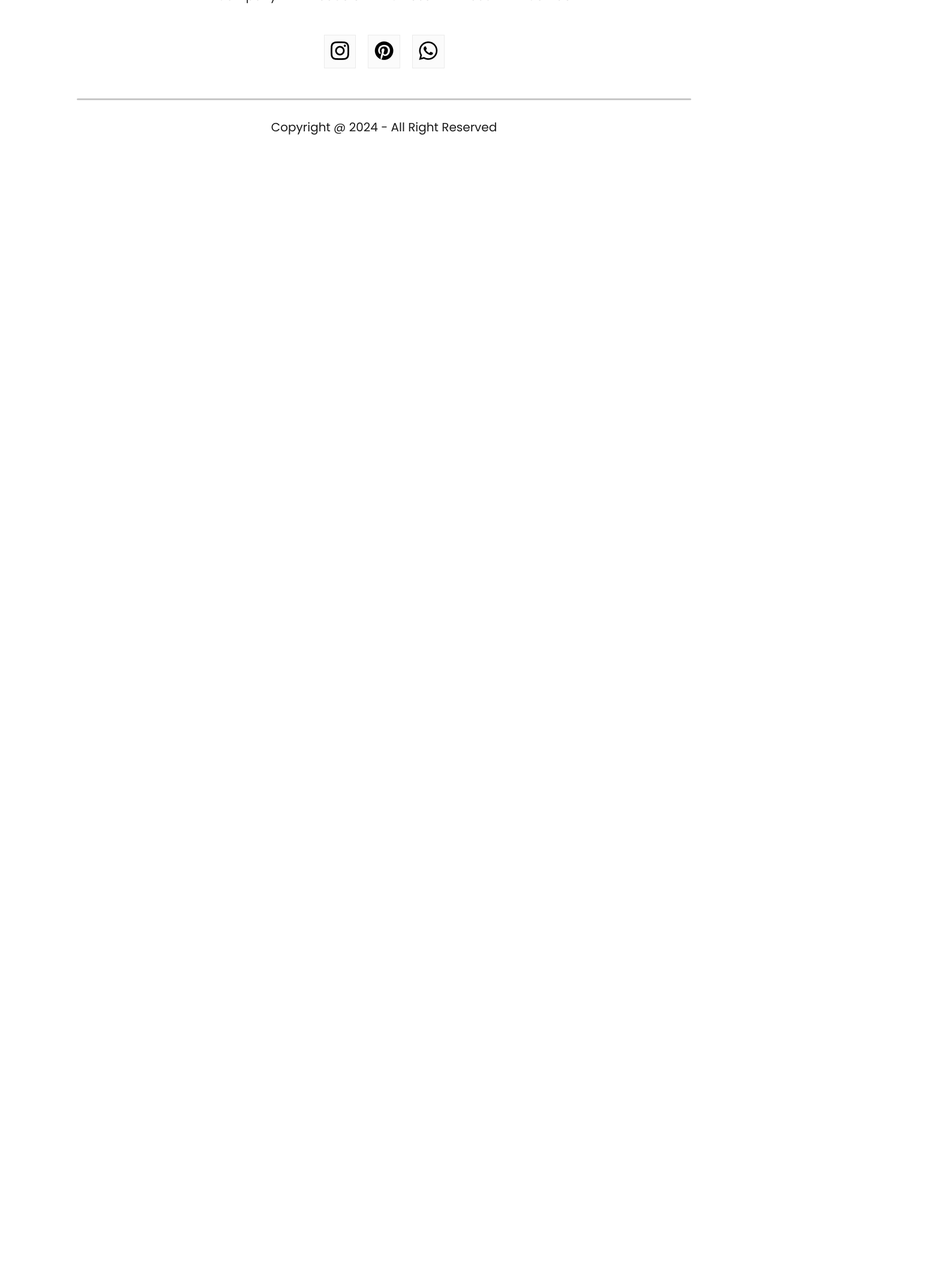
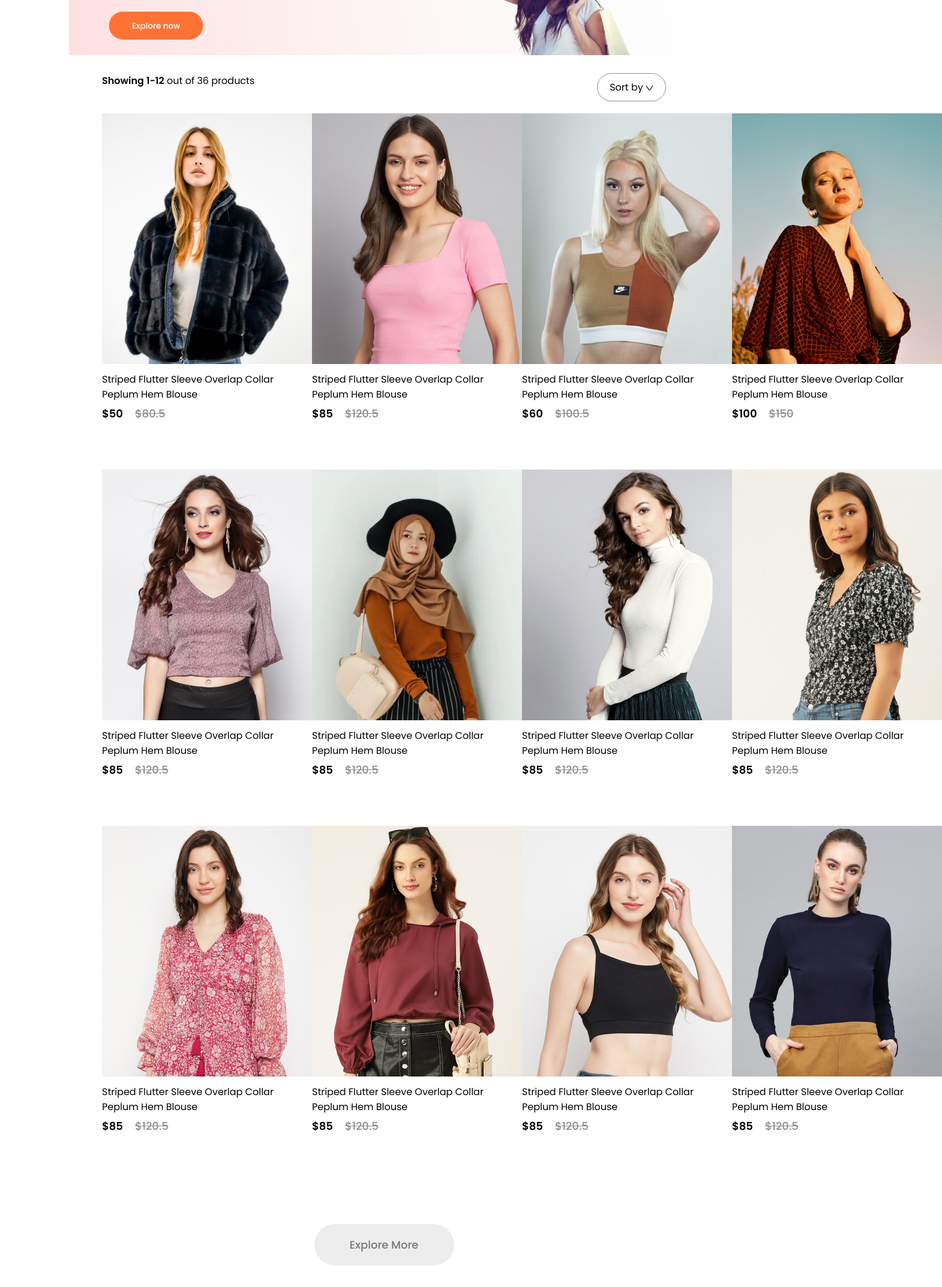
Before and after one commit to hazedrops/React_Ecommerce_Website, a React (Create React App) app: page /women in a window 1280 px wide. Shown: the part 260-2406 px from the top of the page at 60% size, 1570 px wide, since content can reach past the window. Before the commit the page ends 800 px from the top, so only its background shows below. Built offline with nearby package versions, Linux system fonts and the light colour scheme.

Commit message:
Each category and the style is done

```diff
--- a/src/App.js
+++ b/src/App.js
@@ -6,7 +6,10 @@
 import { Product } from './Pages/Product'
 import { Cart } from './Pages/Cart'
 import { LoginSignup } from './Pages/LoginSignup'
-import { Footer } from "./Components/Footer/Footer"
+import { Footer } from './Components/Footer/Footer'
+import men_banner from './Components/Assets/banner_mens.png'
+import women_banner from './Components/Assets/banner_women.png'
+import kid_banner from './Components/Assets/banner_kids.png'
 
 function App() {
   return (
@@ -15,9 +18,18 @@
         <Navbar />
         <Routes>
           <Route path='/' element={<Shop />} />
-          <Route path='/men' element={<ShopCategory category='men' />} />
-          <Route path='/women' element={<ShopCategory category='women' />} />
-          <Route path='/kids' element={<ShopCategory category='kids' />} />
+          <Route
+            path='/men'
+            element={<ShopCategory banner={men_banner} category='men' />}
+          />
+          <Route
+            path='/women'
+            element={<ShopCategory banner={women_banner} category='women' />}
+          />
+          <Route
+            path='/kids'
+            element={<ShopCategory banner={kid_banner} category='kid' />}
+          />
           <Route path='/product' element={<Product />}>
             <Route path=':productId' element={<Product />} />
           </Route>
--- a/src/Pages/CSS/ShopCategory.css
+++ b/src/Pages/CSS/ShopCategory.css
@@ -0,0 +1,43 @@
+.shopcategory-banner {
+  display: block;
+  margin: 30px auto;
+  width: 82%;
+}
+
+.shopcategory-indexSort {
+  display: flex;
+  margin: 0px 170px;
+  justify-content: space-between;
+  align-item: center;
+}
+
+.shopcategory-sort {
+  padding: 10px 20px;
+  border-radius: 40px;
+  border: 1px solid #888;
+}
+
+.shopcategory-indexSort p span {
+  font-weight: 600;
+}
+
+.shopcategory-products {
+  margin: 20px 170px;
+  display: grid;
+  grid-template-columns: 1fr 1fr 1fr 1fr;
+  row-gap: 80px;
+}
+
+.shopcategory-loadmore{
+  display: flex;
+  justify-content: center;
+  align-items: center;
+  margin: 150px auto;
+  width: 233px;
+  height: 69px;
+  border-radius: 75px;
+  background: #ededed;
+  color: #787878;
+  font-size: 18px;
+  font-weight: 500;
+}
--- a/src/Pages/LoginSignup.jsx
+++ b/src/Pages/LoginSignup.jsx
@@ -2,6 +2,23 @@
 
 export const LoginSignup = () => {
   return (
-    <div>LoginSignup</div>
+    <div className='loginsignup'>
+      <div className='loginsignup-container'>
+        <h1>Sign Up</h1>
+        <div className='loginsignup-fields'>
+          <input type='text' placeholder='Your Name' />
+          <input type='email' placeholder='Email Address' />
+          <input type='password' placeholder='Password' />
+        </div>
+        <button>Continue</button>
+        <p className='loginsignup-login'>
+          Already have an account? <span>Login here</span>
+        </p>
+        <div className='loginsignup-agree'>
+          <input type='checkbox' name='' id='' />
+          <p>By continuing, I agree to the terms of use & privacy policy.</p>
+        </div>
+      </div>
+    </div>
   )
 }
--- a/src/Pages/ShopCategory.jsx
+++ b/src/Pages/ShopCategory.jsx
@@ -1,13 +1,45 @@
 import React, { useContext } from 'react'
 import './CSS/ShopCategory.css'
-import { ShopContext } from "../Context/ShopContext"
+import { ShopContext } from '../Context/ShopContext'
+import dropdown_icon from '../Components/Assets/dropdown_icon.png'
+import Item from '../Components/Item/Item'
 
 export const ShopCategory = (props) => {
-  const {all_product} = useContext(ShopContext)
+  const { all_product } = useContext(ShopContext)
 
   return (
-    <div className="shop-category">
-
+    <div className='shop-category'>
+      <img className='shopcategory-banner' src={props.banner} alt='' />
+      <div className='shopcategory-indexSort'>
+        <p>
+          <span>Showing 1-12</span> out of 36 products
+        </p>
+        <div className='shopcategory-sort'>
+          Sort by <img src={dropdown_icon} alt='' />
+        </div>
+      </div>
+      <div className='shopcategory-products'>
+        {all_product.map((item, i) => {
+          if (props.category === item.category) {
+            return (
+              <Item
+                key={i}
+                id={item.id}
+                name={item.name}
+                image={item.image}
+                new_price={item.new_price}
+                old_price={item.old_price}
+              />
+            )
+          }
+          else {
+            return null;
+          }
+        })}
+      </div>
+      <div className="shopcategory-loadmore">
+        Explore More
+      </div>
     </div>
   )
 }
```
